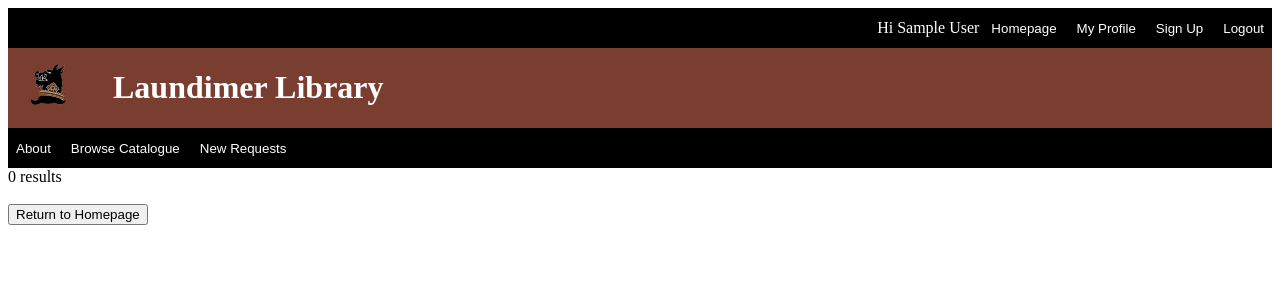
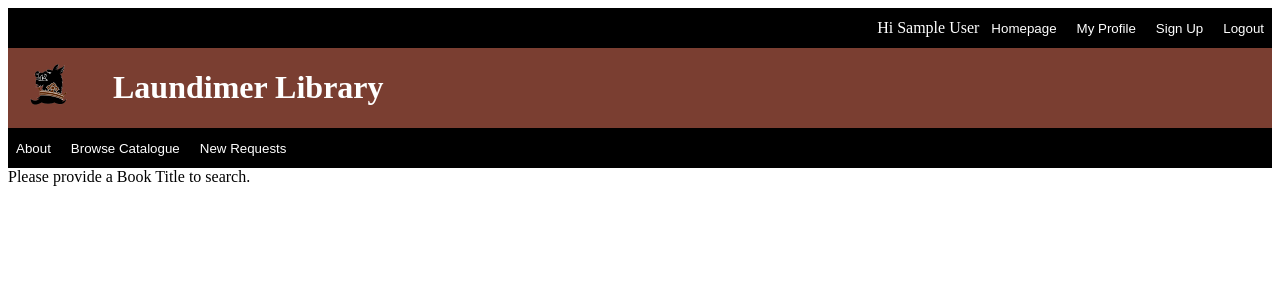
Before and after one commit to laksh2605/Laundimerlibrary2, a PHP site: page /viewreviewssql.php in a window 1280 px wide. Shown: the top 300 px of the page. Run offline with PHP 8.4, Linux system fonts and the light colour scheme; the visitor is signed in with stand-in values (Sample User, id 1); data that the repository does not hold is empty.

Commit message:
view reviews

```diff
--- a/viewreviews.php
+++ b/viewreviews.php
@@ -26,7 +26,7 @@ if (!isset($_SESSION["loggedinuser"]) || $_SESSION["UserRole"] != 1) {
             <div class="signupform">
 <h1>View Reviews</h1>
 <form action="viewreviewssql.php" method="POST">
-UserID: <input type="text" name="UserID"/></br></br>
+Book Title: <input type="text" name="title"/><br/><br/>
 <input type="submit" value="View Reviews"/>
 </form>
 </body>
--- a/viewreviewssql.php
+++ b/viewreviewssql.php
@@ -6,20 +6,24 @@
 include_once("connection.php");
 
 try {
+    // Check if 'title' is set in the POST data
+    if (isset($_POST['title'])) {
+        // Search by Title
         $sql = "SELECT tblreviews.Rating as rate, tblbooks.ISBN as isbn, tblreviews.UserID as userid, tblreviews.reviews, tblbooks.Title as title
                 FROM tblreviews INNER JOIN tblbooks ON tblbooks.ISBN = tblreviews.ISBN
-            WHERE UserID = :userID";
+                WHERE tblbooks.Title LIKE :bookTitle";
 
         $stmt = $conn->prepare($sql);
 
-    // Retrieve the 'UserID' parameter from the POST data and bind it as an integer parameter in the query.
-    $userID = $_POST['UserID'];
-    $stmt->bindParam(':userID', $userID, PDO::PARAM_INT);
+        // Retrieve title from the POST data and bind it as a string in the query.
+        $bookTitle = '%' . $_POST['title'] . '%';
+        $stmt->bindParam(':bookTitle', $bookTitle, PDO::PARAM_STR);
 
         $stmt->execute();
 
         if ($stmt->rowCount() > 0) {
             while ($row = $stmt->fetch(PDO::FETCH_ASSOC)) {
+                // Display results in a table
                 ?>
                 <table>
                     <tr>
@@ -31,21 +35,23 @@ try {
                     </tr>
                 </table>
                 <br><br><a href="index.php"><button>Return to Homepage</button></a>
-
                 <?php
             }
         } else {
             // If no results were found, display "0 results."
             echo "0 results";
             echo '<br><br><a href="index.php"><button>Return to Homepage</button></a>';
-
+        }
+    } else {
+        // Handle the case where 'title' is not set in the POST data.
+        echo "Please provide a Book Title to search.";
     }
 } catch (PDOException $e) {
     // Handle any exceptions that may occur during database operations and display an error message.
     echo "Error: " . $e->getMessage();
     echo '<br><br><a href="index.php"><button>Return to Homepage</button></a>';
-
+} finally {
+    // Close the database connection.
+    $conn = null;
 }
-
-$dbh = null;
 ?>
```
Lines whose indentation alone changed are shown as unchanged.
